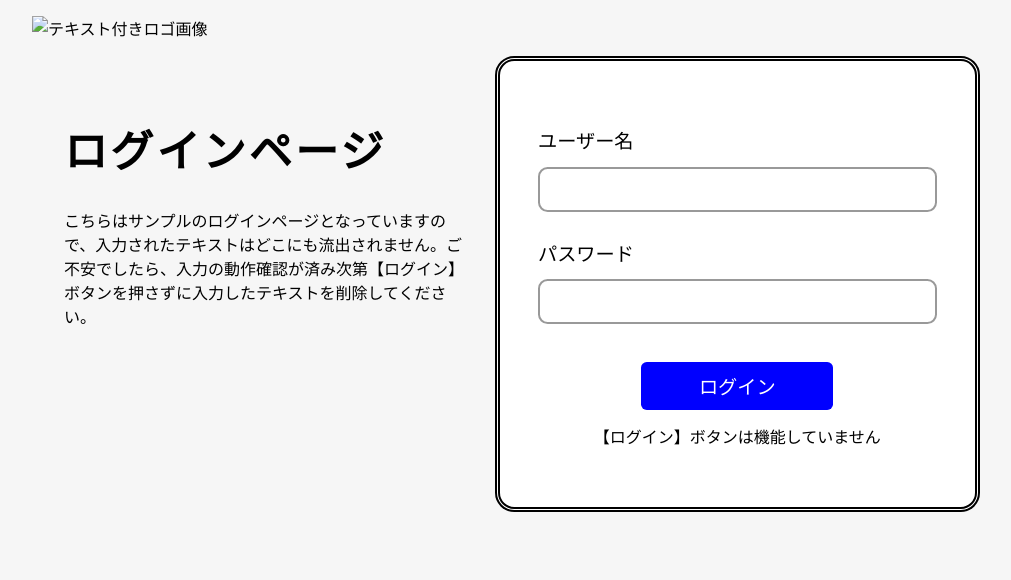
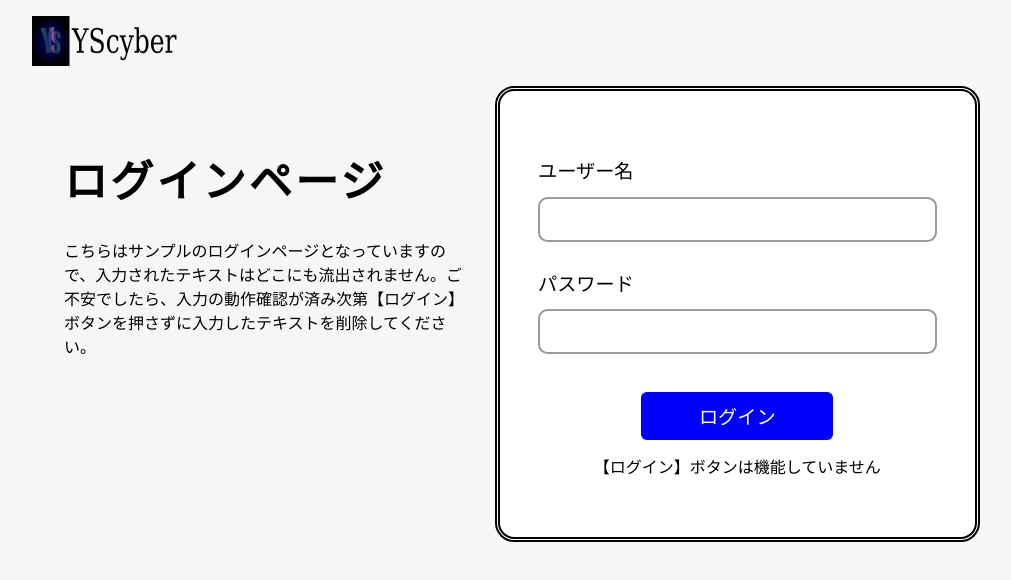
Before and after one commit to YScyber/web-forms, a plain HTML site: page index.html in a window 1280 px wide. Shown: the whole page, without its empty margins (134-1145 px from the left). Drawn offline with Linux system fonts and the light colour scheme.

Commit message:
img要素のリンク先を変更

```diff
--- a/index.html
+++ b/index.html
@@ -8,7 +8,7 @@
 </head>
 <body>
     <header>
-        <img src="logo_text.png" alt="テキスト付きロゴ画像" width="150px" height="50px" />
+        <img src="material/logo_text.png" alt="テキスト付きロゴ画像" width="150px" height="50px" />
     </header>
     <div class="wrapper">
         <div class="supplement">
```
